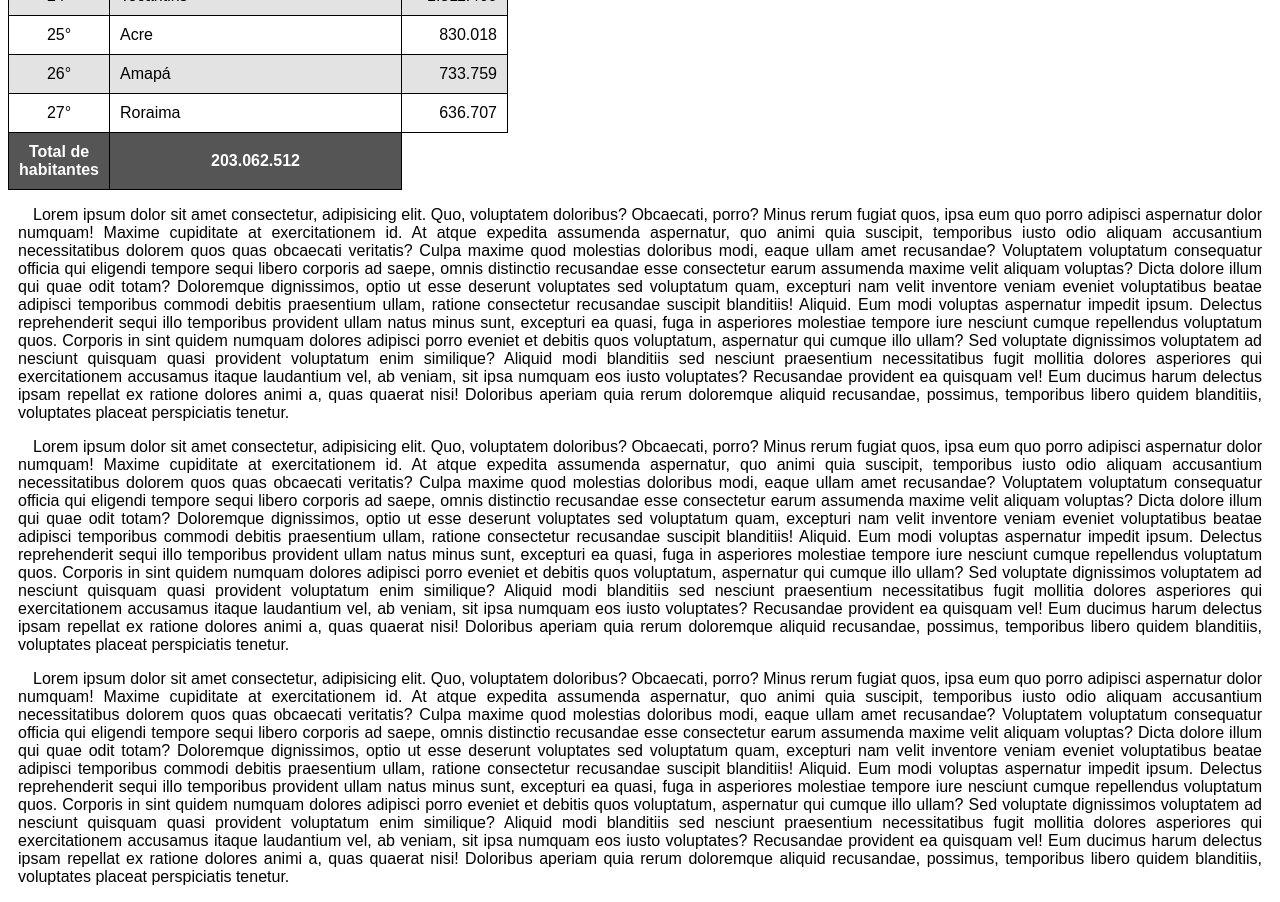
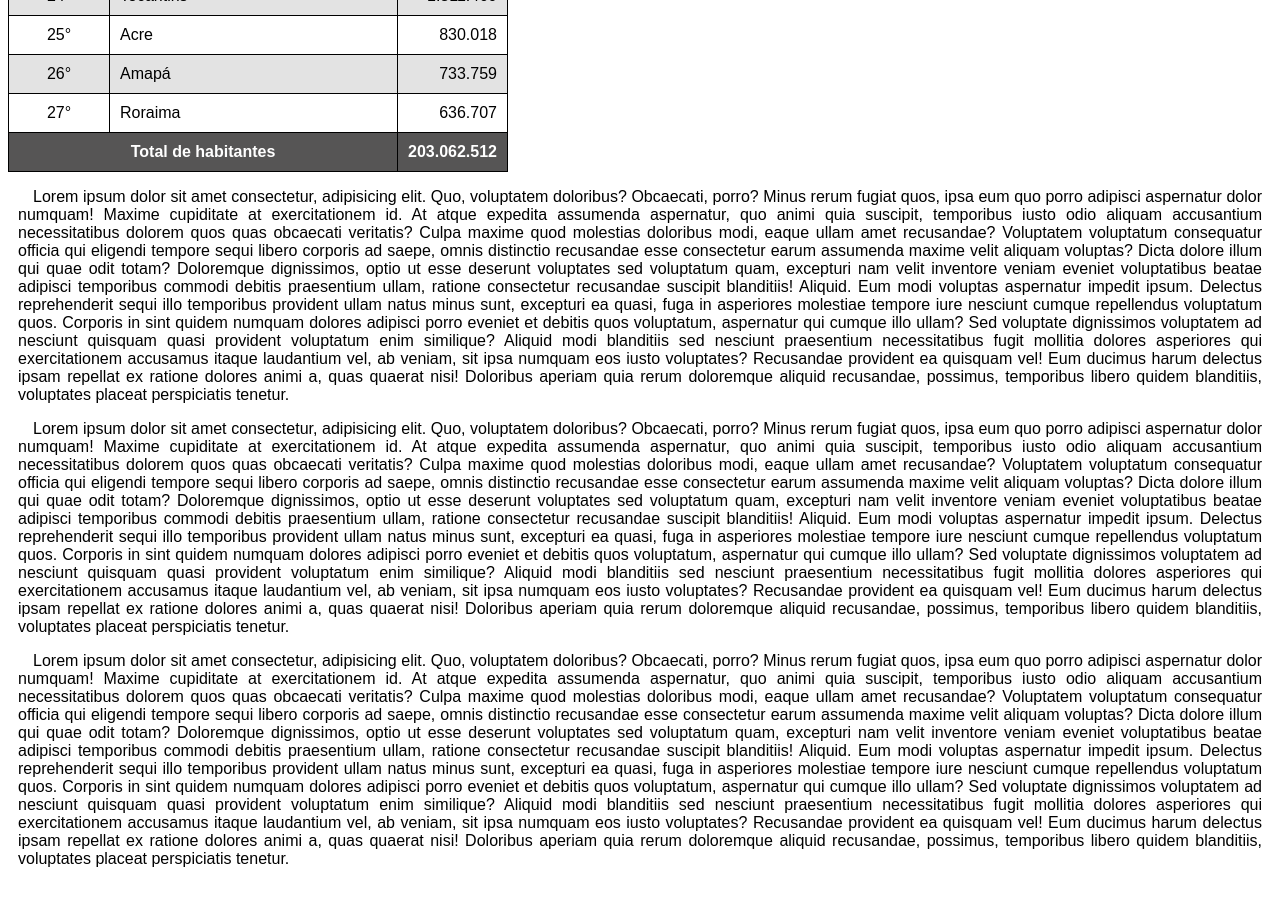
Before and after one commit to Ermersongomes/html-css, a plain HTML site: page modulo-03/ex023/tabela002.html in a window 1280 px wide. Shown: the part 1160-2062 px from the top of the page. Drawn offline with Linux system fonts and the light colour scheme.

Commit message:
adicionei uma mesclagem de célula

```diff
--- a/modulo-03/ex023/tabela002.html
+++ b/modulo-03/ex023/tabela002.html
@@ -241,7 +241,7 @@
               </tr>
         </tbody>
         <tfoot>
-            <th scope="row">Total de habitantes</th>
+            <th colspan="2n" scope="row">Total de habitantes</th>
             <td class="num">203.062.512</td>
         </tfoot>
     </table>
```
